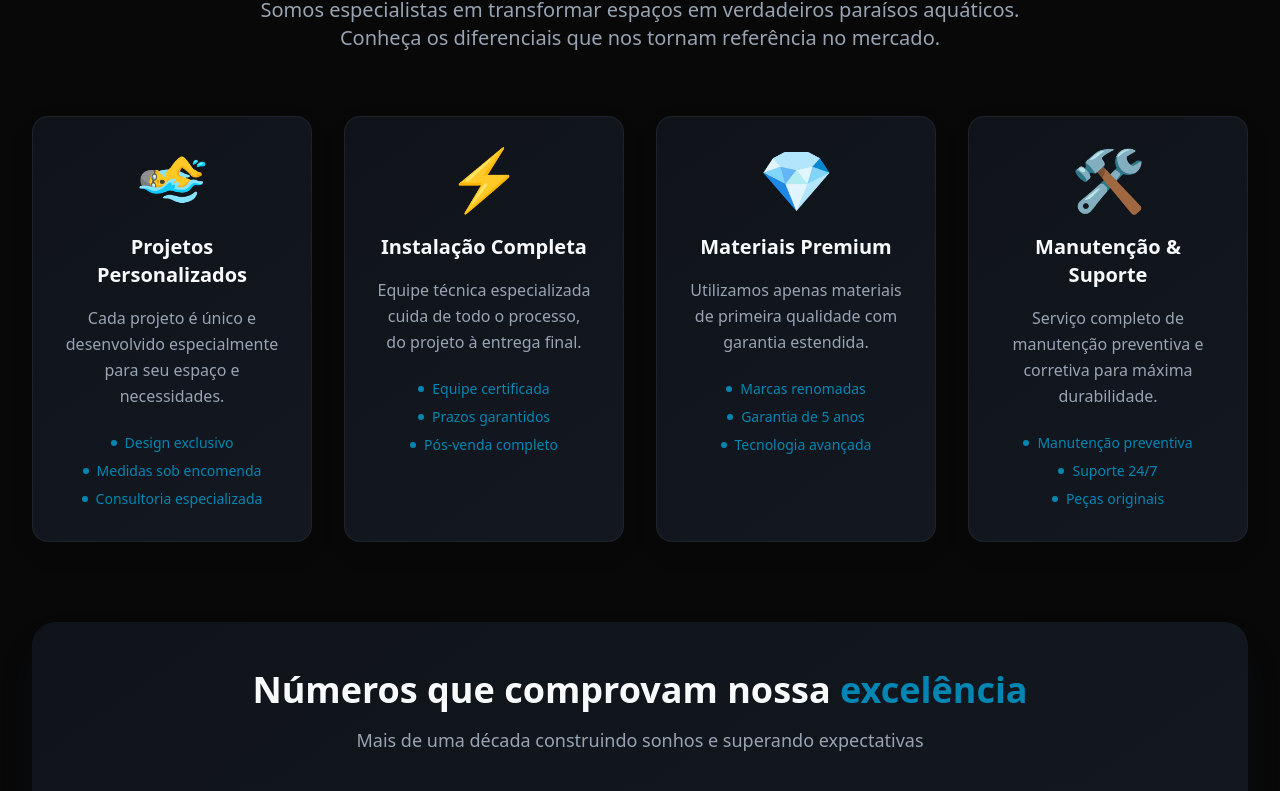
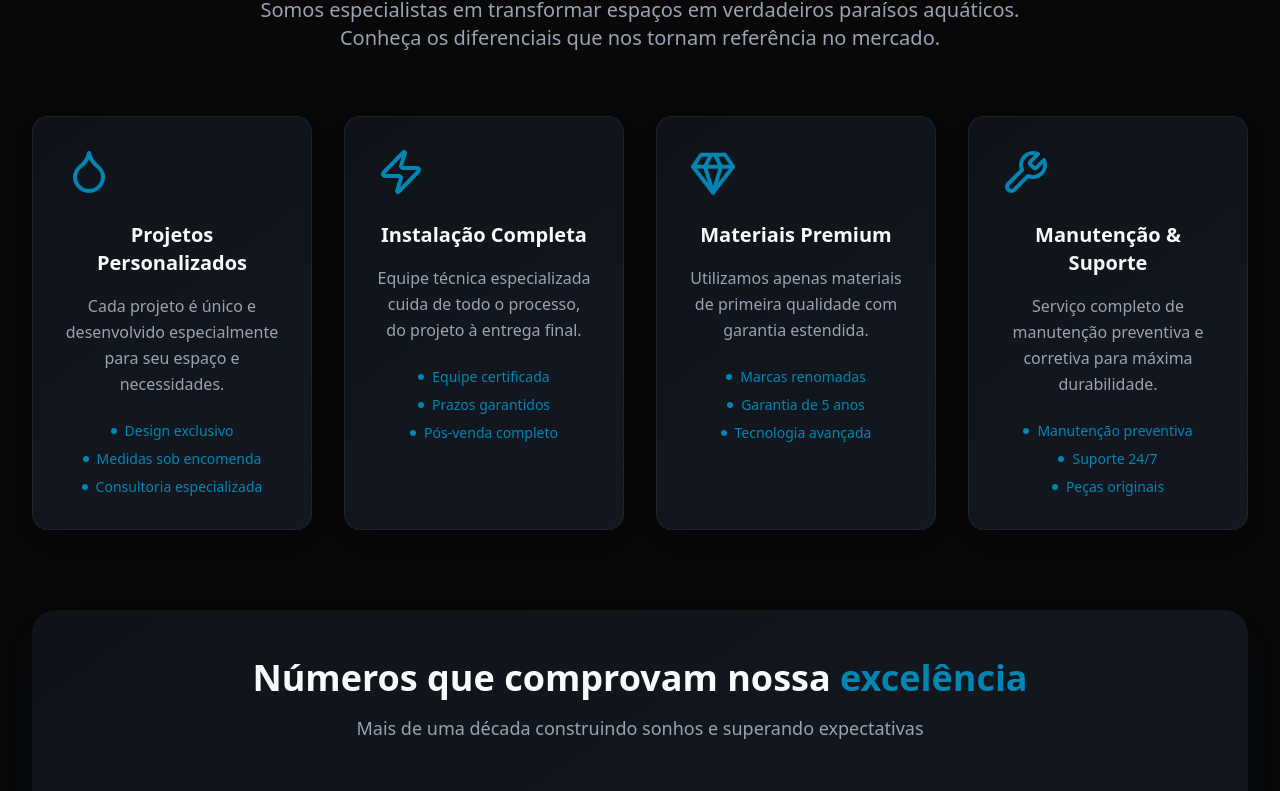
Before and after one commit to Exclusive-Piscinas/Exclusive-Piscinas, a React (Vite) app: page / in a window 1280 px wide. Shown: the part 972-1763 px from the top of the page. Built offline with nearby package versions, Linux system fonts and the light colour scheme; no server answers; the database is empty.

Commit message:
Icones Profissionais

```diff
--- a/src/components/FeaturesSection.tsx
+++ b/src/components/FeaturesSection.tsx
@@ -1,25 +1,27 @@
+import { Droplet, Zap, Gem, Wrench } from "lucide-react";
+
 const FeaturesSection = () => {
   const features = [
     {
-      icon: "🏊‍♂️",
+      icon: <Droplet className="w-12 h-12 text-accent" />,
       title: "Projetos Personalizados",
       description: "Cada projeto é único e desenvolvido especialmente para seu espaço e necessidades.",
       highlights: ["Design exclusivo", "Medidas sob encomenda", "Consultoria especializada"]
     },
     {
-      icon: "⚡",
+      icon: <Zap className="w-12 h-12 text-accent" />,
       title: "Instalação Completa",
       description: "Equipe técnica especializada cuida de todo o processo, do projeto à entrega final.",
       highlights: ["Equipe certificada", "Prazos garantidos", "Pós-venda completo"]
     },
     {
-      icon: "💎",
+      icon: <Gem className="w-12 h-12 text-accent" />,
       title: "Materiais Premium",
       description: "Utilizamos apenas materiais de primeira qualidade com garantia estendida.",
       highlights: ["Marcas renomadas", "Garantia de 5 anos", "Tecnologia avançada"]
     },
     {
-      icon: "🛠️",
+      icon: <Wrench className="w-12 h-12 text-accent" />,
       title: "Manutenção & Suporte",
       description: "Serviço completo de manutenção preventiva e corretiva para máxima durabilidade.",
       highlights: ["Manutenção preventiva", "Suporte 24/7", "Peças originais"]
--- a/src/components/TestimonialsSection.tsx
+++ b/src/components/TestimonialsSection.tsx
@@ -1,4 +1,5 @@
 import { useState, useEffect } from 'react';
+import { Star, Users, Trophy, MapPin } from "lucide-react";
 
 const TestimonialsSection = () => {
   const [currentTestimonial, setCurrentTestimonial] = useState(0);
@@ -123,10 +124,10 @@ const TestimonialsSection = () => {
         {/* Social Proof Stats */}
         <div className="mt-16 grid grid-cols-2 md:grid-cols-4 gap-8 max-w-3xl mx-auto">
           {[
-            { icon: "⭐", text: "4.9/5 Avaliação Média" },
-            { icon: "👥", text: "500+ Clientes Atendidos" },
-            { icon: "🏆", text: "98% Recomendação" },
-            { icon: "📍", text: "Todo o Brasil" }
+            { icon: <Star className="w-8 h-8 text-accent" />, text: "4.9/5 Avaliação Média" },
+            { icon: <Users className="w-8 h-8 text-accent" />, text: "500+ Clientes Atendidos" },
+            { icon: <Trophy className="w-8 h-8 text-accent" />, text: "98% Recomendação" },
+            { icon: <MapPin className="w-8 h-8 text-accent" />, text: "Todo o Brasil" }
           ].map((stat, index) => (
             <div key={index} className="text-center">
               <div className="text-3xl mb-2">{stat.icon}</div>
```
